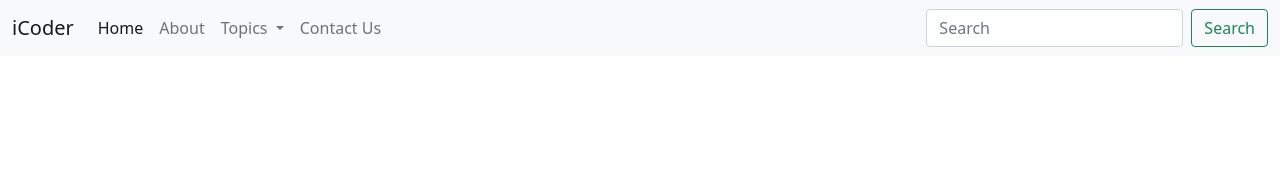
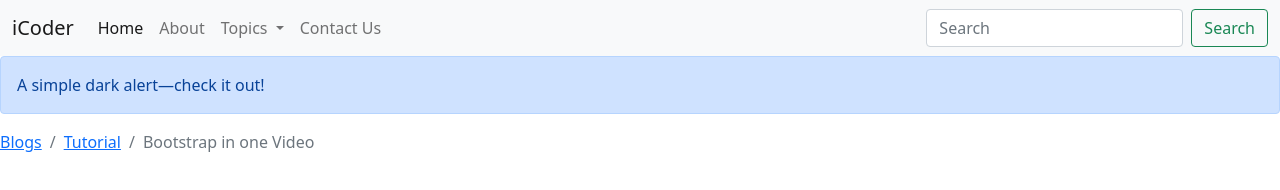
Before and after one commit to rameezjafrie/iCoderbootstrap, a plain HTML site: page index.html in a window 1280 px wide. Drawn offline with nearby package versions, Linux system fonts and the light colour scheme.

Commit message:
Add alert and breedcamp section

```diff
--- a/index.html
+++ b/index.html
@@ -13,7 +13,7 @@
       crossorigin="anonymous"
     />
 
-    <title>Hello, world!</title>
+    <title>Jeff Coder</title>
   </head>
   <body>
 
@@ -96,7 +96,22 @@
         </div>
       </div>
     </nav>
+          <!-- -----------------------Alerts---------------------------- -->
 
+
+    <div class="alert alert-primary" role="alert">
+      A simple dark alert—check it out!
+    </div>
+
+              <!-- -----------------------Breedcrumb---------------------------- -->
+
+    <nav aria-label="breadcrumb">
+      <ol class="breadcrumb">
+        <li class="breadcrumb-item"><a href="#">Blogs</a></li>
+        <li class="breadcrumb-item"><a href="#">Tutorial</a></li>
+        <li class="breadcrumb-item active" aria-current="page">Bootstrap in one Video</li>
+      </ol>
+    </nav>
 
 
 
```
